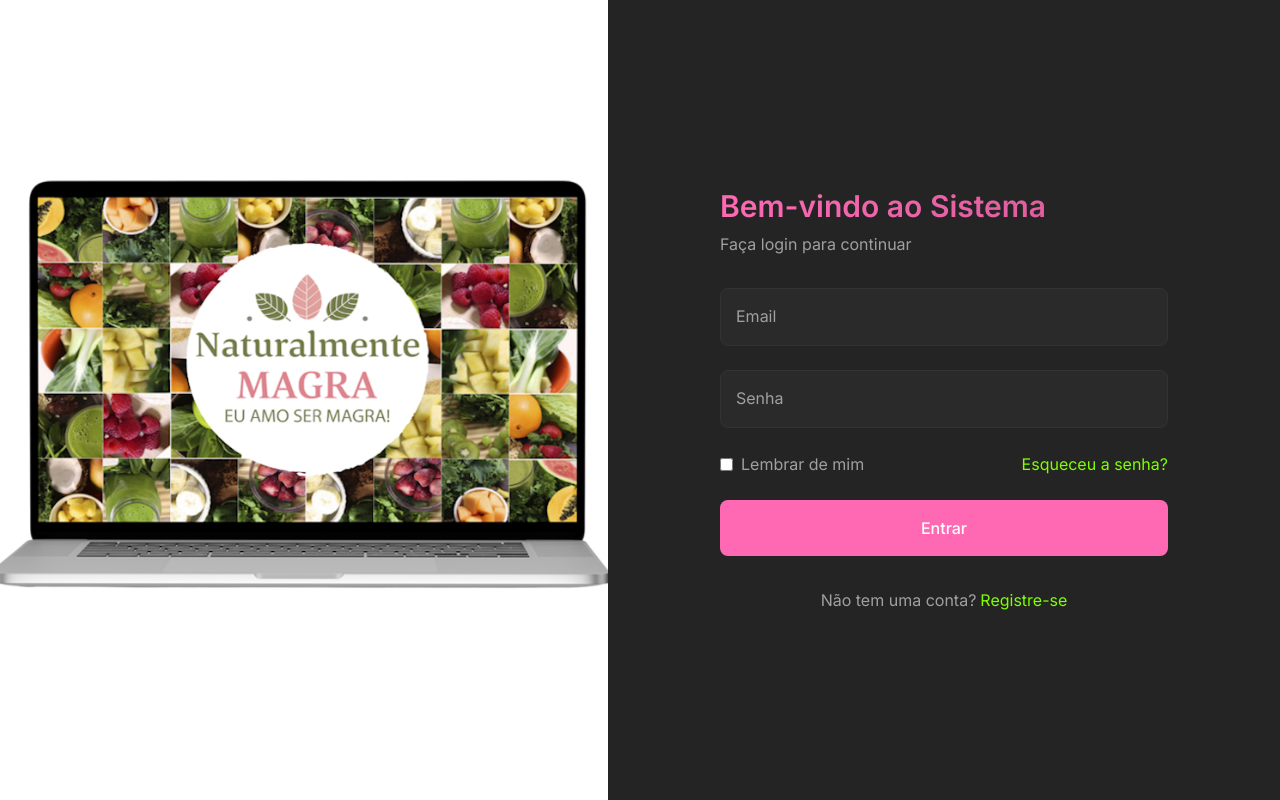
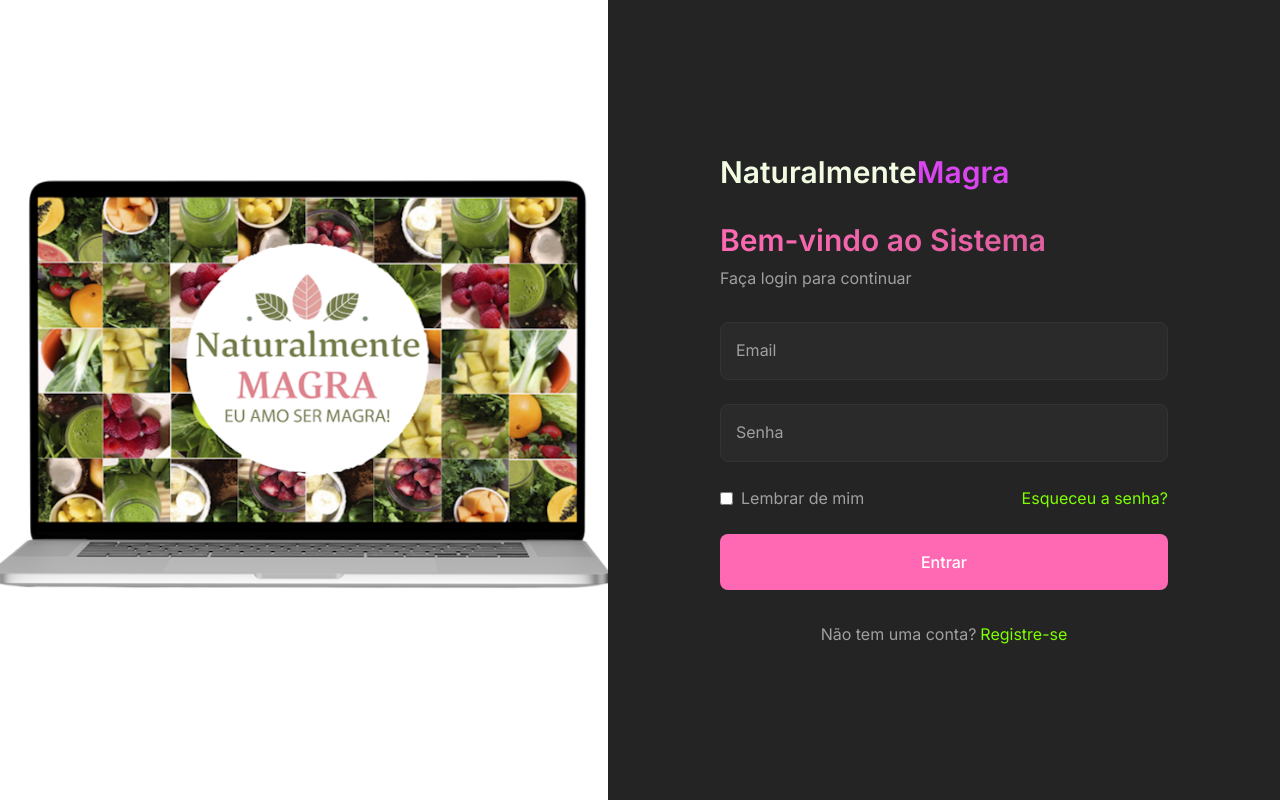
Before and after one commit to VInicius-vxtx/access-gatekeeper-system, a React (Vite) app: page /login in a window 1280 px wide. Built offline with nearby package versions, Linux system fonts and the light colour scheme.

Commit message:
Update login page logo
Replaced the "Zion" logo with the "Naturalmente Magra" logo, with "Naturalmente" in green and "Magra" in pink.

```diff
--- a/src/components/auth/LoginLayout.tsx
+++ b/src/components/auth/LoginLayout.tsx
@@ -20,6 +20,13 @@ const LoginLayout = ({ children, title, subtitle }: LoginLayoutProps) => {
 
       <div className="flex-1 flex items-center justify-center p-8 bg-sistema-bg-secondary">
         <div className="w-full max-w-md animate-slide-in">
+          <div className="mb-8">
+            <h1 className="text-3xl font-bold mb-2">
+              <span className="text-[#F2FCE2]">Naturalmente</span>
+              <span className="text-[#D946EF]">Magra</span>
+            </h1>
+          </div>
+
           <h1 className="text-3xl font-semibold mb-2 bg-gradient-to-r from-sistema-accent-important to-sistema-accent-important/80 bg-clip-text text-transparent">
             {title}
           </h1>
```
